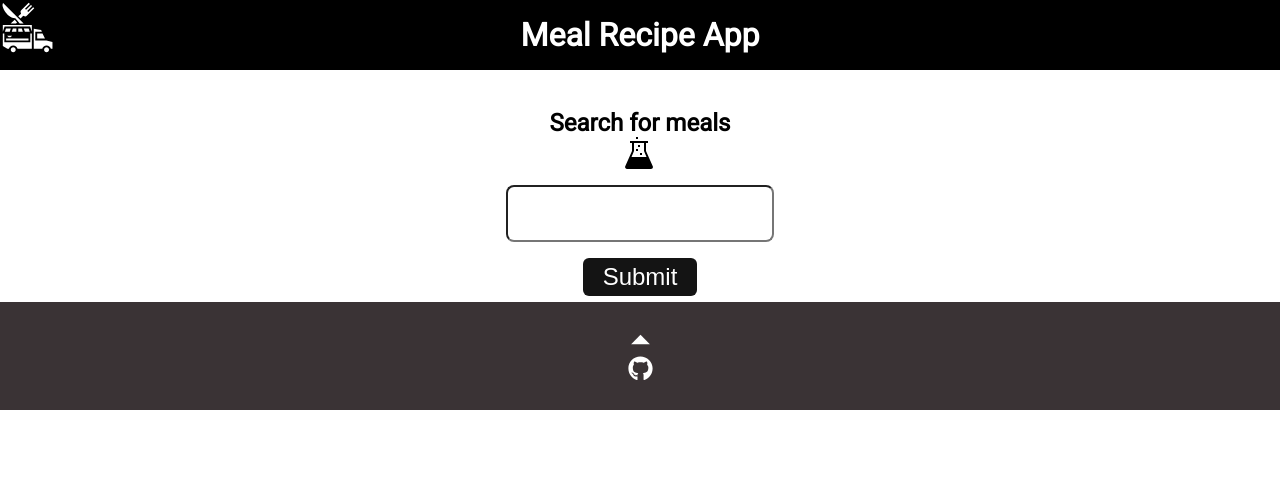
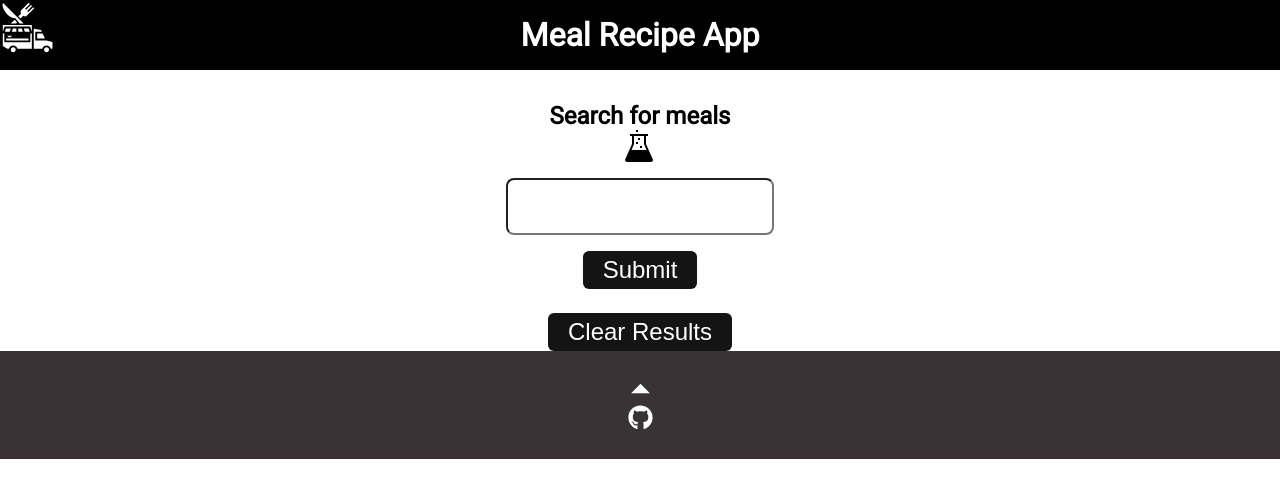
Before and after one commit to luke-h1/meal-app-react, a React (Create React App) app: page /about in a window 1280 px wide. Shown: the top 498 px of the page. Built offline with nearby package versions, Linux system fonts and the light colour scheme.

Commit message:
add clear results btn

```diff
--- a/src/App.js
+++ b/src/App.js
@@ -9,7 +9,7 @@ function App() {
     <Fragment>
       <BrowserRouter>
         <Header />
-        <Switch></Switch>
+        <Switch>{/* <Route path="/about" exact component={About} /> */}</Switch>
         <Search />
         <Footer />
       </BrowserRouter>
--- a/src/components/Search/Search.js
+++ b/src/components/Search/Search.js
@@ -44,6 +44,10 @@ const Search = () => {
     }
   };
 
+  const clear = () => {
+    window.location.reload()
+  }
+
   return (
     <Fragment>
       <div className="search-container">
@@ -56,6 +60,13 @@ const Search = () => {
           placeholder="submit"
           onClick={handleClick}
         />
+        <button
+          type="submit"
+          className="button-clear"
+          onClick={clear}
+        >
+          Clear Results
+        </button>
         {error}
       </div>
       <div className="grid-container">{meal}</div>
--- a/src/components/Search/Search.scss
+++ b/src/components/Search/Search.scss
@@ -52,6 +52,24 @@
   color: red;
 }
 
+
+.button-clear {
+  margin-top: 1.5rem;
+  min-width: 50px;
+  padding: 5px 20px;
+  border-radius: 6px;
+  border: none;
+  background: #141414;
+  color: #fff;
+  cursor: pointer;
+  font-size: 24px;
+  &:hover {
+    transition: all 0.4s ease-in-out;
+    transform: scale(1.1);
+    cursor: pointer;
+  }
+}
+
 @media (max-width: 1220px) {
   .grid-container {
     grid-template-columns: repeat(3, 1fr);
```
